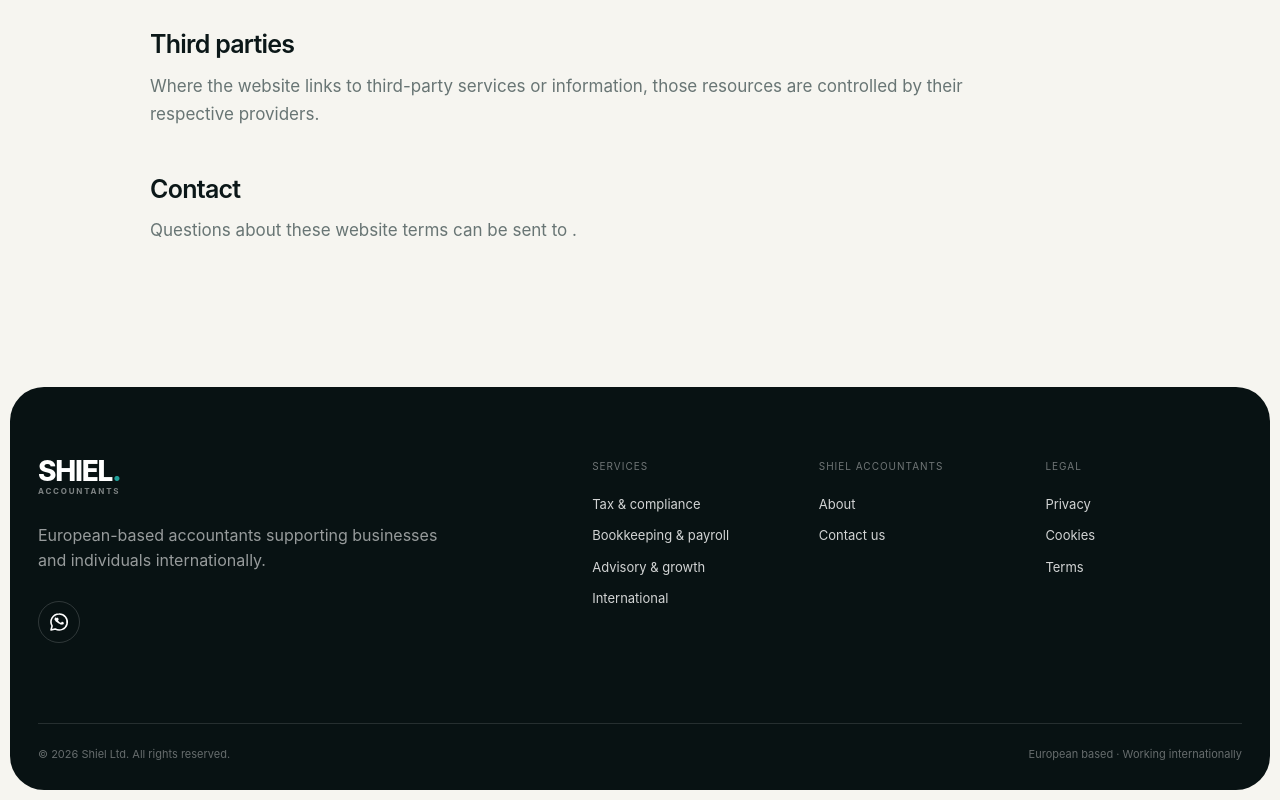
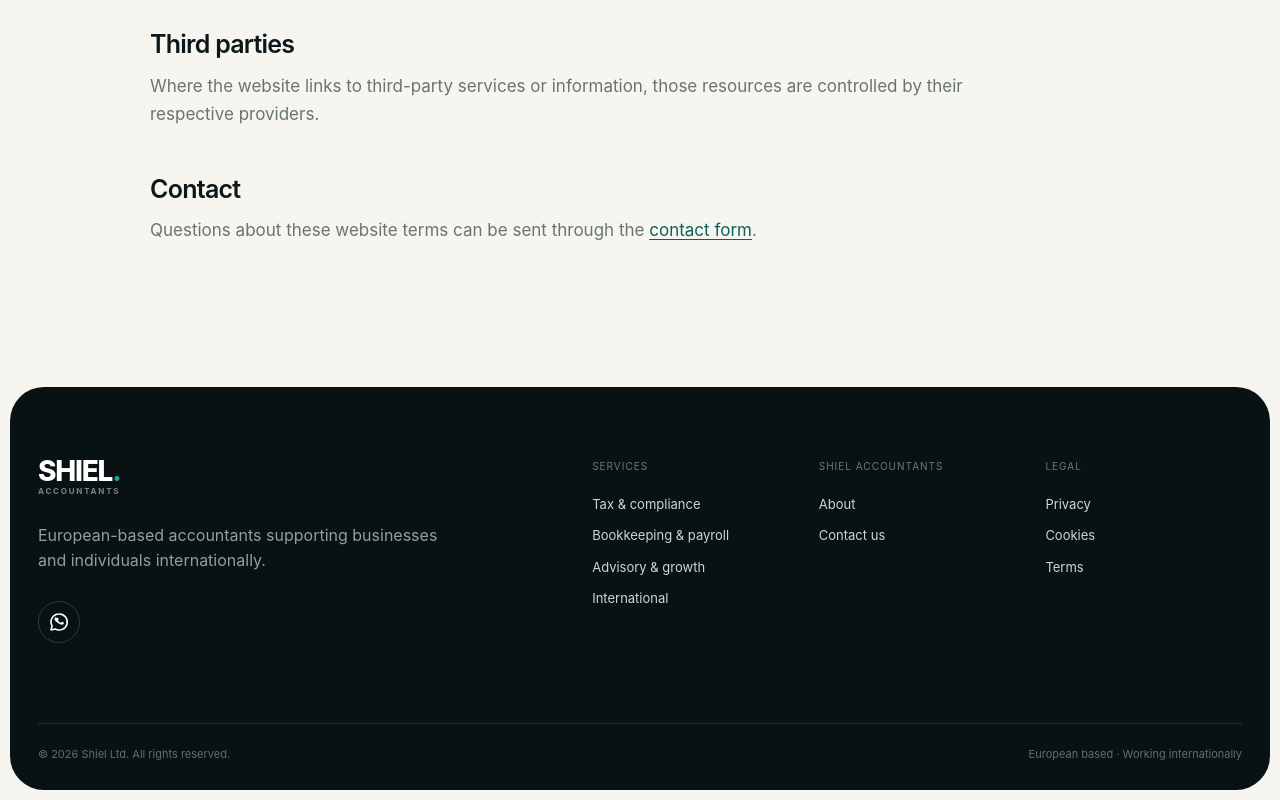
Before and after one commit to victoriashiel/Shiel-ltd, a Next.js app: page /terms in a window 1280 px wide. Shown: the part 890-1690 px from the top of the page. Built offline with nearby package versions, Linux system fonts and the light colour scheme; no server answers.

Commit message:
privacy: remove email from legal pages

```diff
--- a/app/terms/page.tsx
+++ b/app/terms/page.tsx
@@ -1,8 +1,9 @@
 import type { Metadata } from "next";
+import Link from "next/link";
 import { siteConfig } from "@/lib/site";
 
 export const metadata: Metadata = { title: "Website terms", alternates: { canonical: "/terms" } };
 
 export default function TermsPage() {
-  return <section className="legal-page section-pad"><p className="eyebrow">Legal</p><h1>Website terms</h1><p className="legal-updated">Last updated: 22 September 2026</p><div className="legal-copy"><h2>General information</h2><p>The content on this website is general information about {siteConfig.legalName} and its services. It is not accounting, tax, legal, investment or other professional advice for any particular person or situation.</p><h2>No adviser-client relationship</h2><p>Using the website or sending an enquiry does not by itself create a professional engagement. Any work will be subject to an agreed scope and, where applicable, engagement terms.</p><h2>Accuracy</h2><p>We aim to keep website information clear and current, but laws, rates and administrative practice can change. You should obtain advice based on your facts before acting on technical information.</p><h2>Third parties</h2><p>Where the website links to third-party services or information, those resources are controlled by their respective providers.</p><h2>Contact</h2><p>Questions about these website terms can be sent to <a href={`mailto:${siteConfig.email}`}>{siteConfig.email}</a>.</p></div></section>;
+  return <section className="legal-page section-pad"><p className="eyebrow">Legal</p><h1>Website terms</h1><p className="legal-updated">Last updated: 22 September 2026</p><div className="legal-copy"><h2>General information</h2><p>The content on this website is general information about {siteConfig.legalName} and its services. It is not accounting, tax, legal, investment or other professional advice for any particular person or situation.</p><h2>No adviser-client relationship</h2><p>Using the website or sending an enquiry does not by itself create a professional engagement. Any work will be subject to an agreed scope and, where applicable, engagement terms.</p><h2>Accuracy</h2><p>We aim to keep website information clear and current, but laws, rates and administrative practice can change. You should obtain advice based on your facts before acting on technical information.</p><h2>Third parties</h2><p>Where the website links to third-party services or information, those resources are controlled by their respective providers.</p><h2>Contact</h2><p>Questions about these website terms can be sent through the <Link href="/contact">contact form</Link>.</p></div></section>;
 }
```
